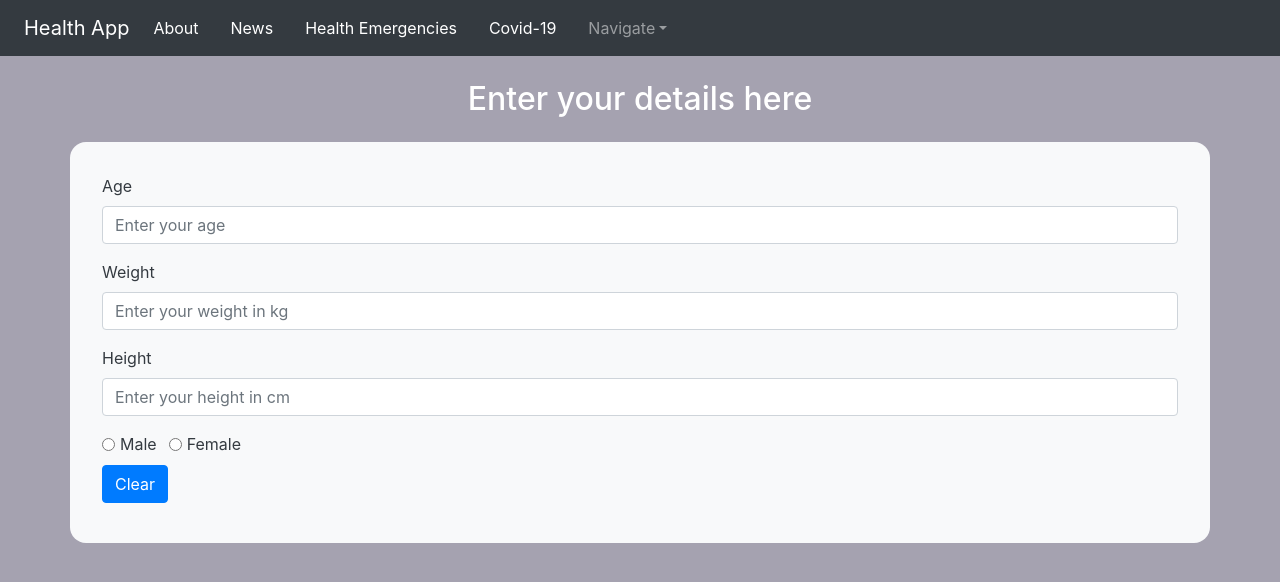
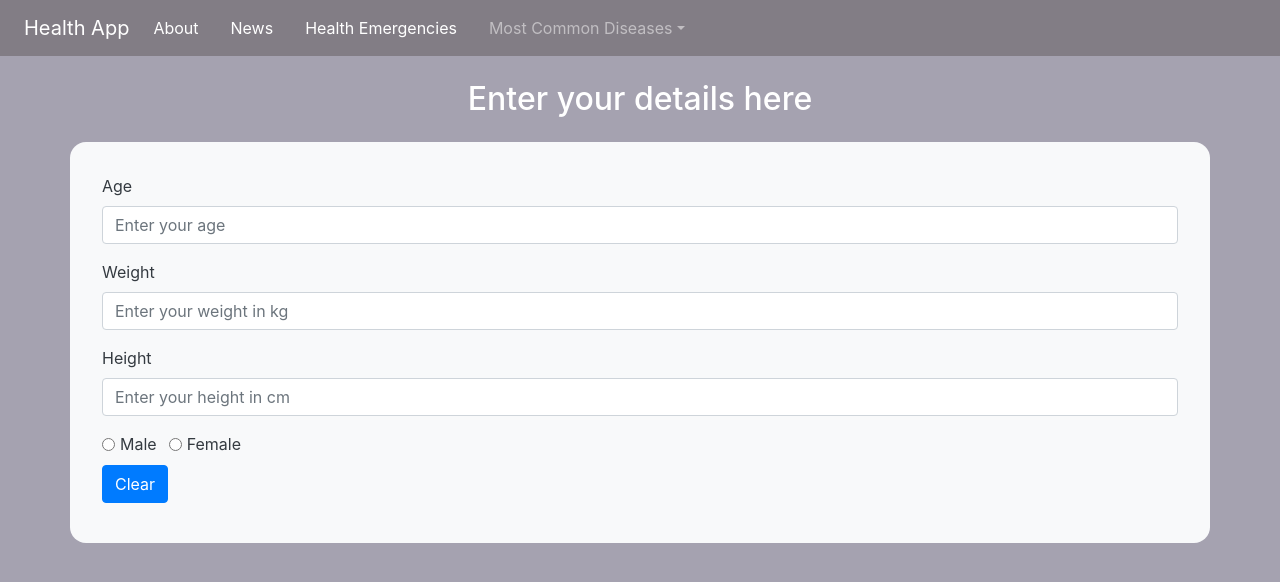
Before and after one commit to shreyaschoudhari41/HealthApp, a React (Create React App) app: page / in a window 1280 px wide. Shown: the top 582 px of the page. Built offline with nearby package versions, Linux system fonts and the light colour scheme.

Commit message:
Update Navbar.js

```diff
--- a/src/Components/Navbar.js
+++ b/src/Components/Navbar.js
@@ -2,9 +2,25 @@ import React from "react";
 import{Link} from "react-router-dom"
 
 function Navbar() {
+
+  const Diabetes = ()=>{
+    window.open("https://www.who.int/news-room/fact-sheets/detail/diabetes","_blanlk");
+  }
+
+  const Bloodpressure = ()=>{
+    window.open("https://www.cdc.gov/bloodpressure/about.htm","_blank");
+  }
+
+  const HeartAttack = ()=>{
+    window.open("https://www.mayoclinic.org/diseases-conditions/heart-attack/symptoms-causes/syc-20373106","_blank");
+  }
+
+  const Malaria = ()=>{
+    window.open("https://www.who.int/news-room/fact-sheets/detail/malaria","_blank");
+  }
   return (
     <>
-      <nav className="navbar navbar-expand-lg navbar-dark bg-dark text-light">
+      <nav className="navbar navbar-expand-lg navbar-dark  text-light" style={{backgroundColor:"#58515173"}}>
       <a className="navbar-brand mx-2" href="/">Health App</a>
         {/* <h4 className="mx-2"></h4> */}
         <button
@@ -36,11 +52,6 @@ function Navbar() {
                 Health Emergencies<span className="sr-only">(current)</span>
               </Link>
             </li>
-            <li className="nav-item active mx-2">
-              <Link className="nav-link" to="#">
-                Covid-19<span className="sr-only">(current)</span>
-              </Link>
-            </li>
 
             <li className="nav-item dropdown mx-2">
               <Link
@@ -52,24 +63,21 @@ function Navbar() {
                 aria-haspopup="true"
                 aria-expanded="false"
               >
-                Navigate
+                Most Common Diseases
               </Link>
               <div className="dropdown-menu" aria-labelledby="navbarDropdown">
-                <Link className="dropdown-item" to="#">
+                <Link className="dropdown-item" onClick={Diabetes}>
                   Diabetes
                 </Link>
-                <Link className="dropdown-item" to="#">
+                <Link className="dropdown-item"  onClick={Bloodpressure}>
                   Blood Pressure
                 </Link>
-                {/* <div className="dropdown-divider"></div> */}
-                <Link className="dropdown-item" to="#">
+
+                <Link className="dropdown-item"  onClick={HeartAttack}>
                   Heart Attack
                 </Link>
-                <Link className="dropdown-item" to="#">
+                <Link className="dropdown-item"  onClick={Malaria}>
                   Malaria
-                </Link>
-                <Link className="dropdown-item" to="#">
-                  Asthama
                 </Link>
               </div>
             </li>
```
